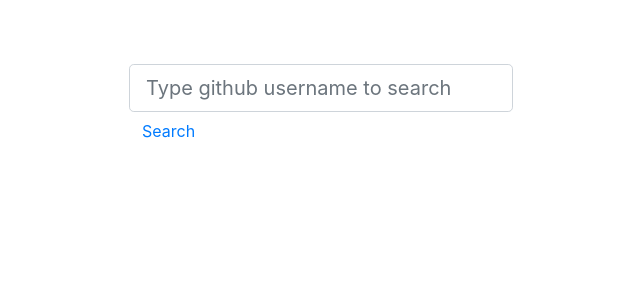
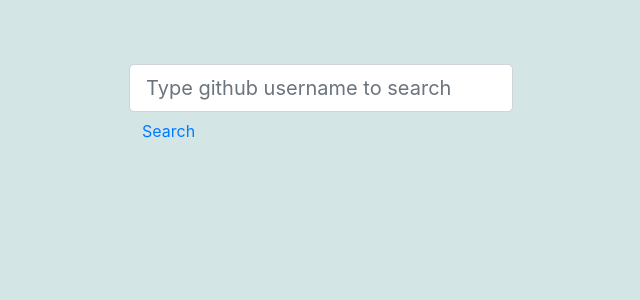
Before and after one commit to Dennis-Kiambi/repo-hub, an Angular app: page / in a window 1280 px wide. Shown: the top 300 px of the page, without its empty margins (319-959 px from the left). Built offline with nearby package versions, Linux system fonts and the light colour scheme.

Commit message:
chanfe background color

```diff
--- a/src/styles.css
+++ b/src/styles.css
@@ -1 +1,5 @@
 /* You can add global styles to this file, and also import other style files */
+
+body{
+    background-color: rgb(211, 230, 229);
+}
```
Also changed, not shown: src/app/profile/profile.component.css (line endings or trailing spaces).
